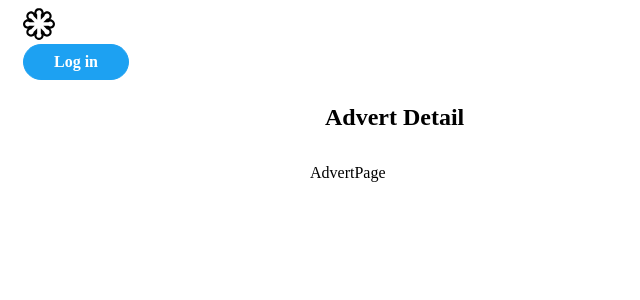
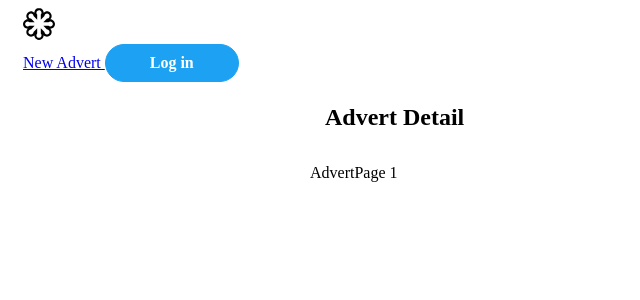
Before and after one commit to JaviSS4/Nodepop-React, a React (Create React App) app: page /adverts/1 in a window 1280 px wide. Shown: the top 300 px of the page, without its empty margins (0-640 px from the left). Built offline with nearby package versions, Linux system fonts and the light colour scheme.

Commit message:
enrutado más avanzado

```diff
--- a/src/App.js
+++ b/src/App.js
@@ -12,6 +12,7 @@ import {
   Route,
   Redirect,
 } from "react-router-dom";
+import PrivateRoute from "./components/auth/PrivateRoute";
 
 function App({ isInitiallyLogged }) {
   const [isLogged, setIsLogged] = useState(isInitiallyLogged);
@@ -26,8 +27,13 @@ function App({ isInitiallyLogged }) {
       <AuthContextProvider value={{ isLogged, handleLogin, handleLogout }}>
         <div className="app">
           <Switch>
-            <Route path="/login" component={LoginPage}></Route>
-            <Route path="/adverts/new" component={NewAdvertPage}></Route>
+            <Route path="/login">
+              {({ history }) => <LoginPage history={history} />}
+            </Route>
+            <PrivateRoute
+              path="/adverts/new"
+              component={NewAdvertPage}
+            ></PrivateRoute>
             <Route path="/adverts/:id" component={AdvertPage}></Route>
             <Route path="/adverts" component={AdvertsPage}></Route>
             <Route exact path="/">
@@ -40,10 +46,6 @@ function App({ isInitiallyLogged }) {
               <Redirect to="/404" />
             </Route>
           </Switch>
-          {/* <AdvertsPage />
-      <NewAdvertPage />
-      <AdvertPage /> */}
-          {/* {isLogged ? <AdvertsPage /> : <LoginPage />} */}
         </div>
       </AuthContextProvider>
     </Router>
--- a/src/components/adverts/AdvertPage/AdvertPage.js
+++ b/src/components/adverts/AdvertPage/AdvertPage.js
@@ -1,9 +1,9 @@
 import Layout from "../../layout/Layout";
 
-function AdvertPage() {
+function AdvertPage({ match }) {
   return (
     <Layout title="Advert Detail">
-      <div>AdvertPage</div>
+      <div>AdvertPage {match.params.id}</div>
     </Layout>
   );
 }
--- /dev/null
+++ b/src/components/auth/PrivateRoute.js
@@ -0,0 +1,10 @@
+import { Route, Redirect } from "react-router-dom";
+import AuthContext from "./context";
+import { useContext } from "react";
+
+const PrivateRoute = (...props) => {
+  const { isLogged } = useContext(AuthContext);
+  return isLogged ? <Route {...props} /> : <Redirect to="/login"></Redirect>;
+};
+
+export default PrivateRoute;
--- a/src/components/auth/index.js
+++ b/src/components/auth/index.js
@@ -1 +1,2 @@
 export { default as LoginPage } from "./LoginPage";
+export { default as PrivateRoute } from "./PrivateRoute";
--- a/src/components/layout/Header.js
+++ b/src/components/layout/Header.js
@@ -4,21 +4,30 @@ import Button from "../common/Button";
 import { ReactComponent as Icon } from "../../assets/nodepop.svg";
 import { logout } from "../auth/LoginPage/service";
 import AuthContext from "../auth/context";
+import { Link, NavLink } from "react-router-dom";
 
 function Header({ className }) {
   const { isLogged, handleLogout } = useContext(AuthContext);
   return (
     <header className={classNames("header", className)}>
-      <div className="header-logo">
-        <Icon width="32" height="32" />
-      </div>
+      <Link to="/">
+        <div className="header-logo">
+          <Icon width="32" height="32" />
+        </div>
+      </Link>
       <nav className="header-nav">
+        <NavLink to="/adverts/new"> New Advert </NavLink>
         {isLogged ? (
           <Button className="header-button" onClick={handleLogout}>
             Log out
           </Button>
         ) : (
-          <Button variant="primary" className="header-button">
+          <Button
+            variant="primary"
+            className="header-button"
+            as={Link}
+            to="/login"
+          >
             Log in
           </Button>
         )}
```
Also changed, not shown: src/components/auth/LoginPage/LoginPage.js (+4 -3 lines).
